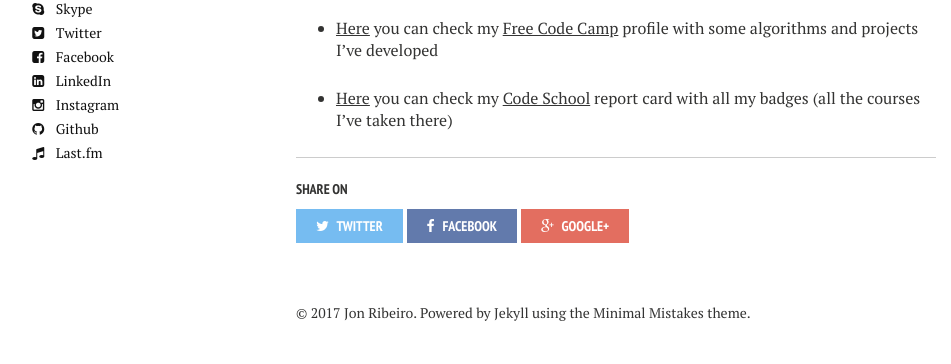
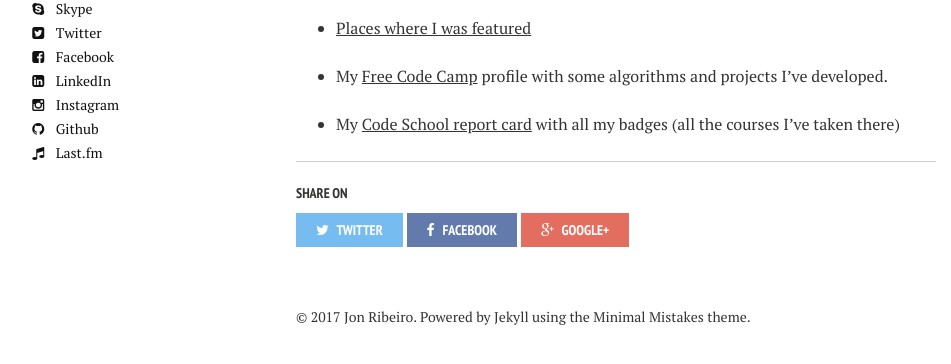
Before and after one commit to jonathas/jonathas.github.io, a Jekyll site: the page built from curriculum-vitae/index.md, in a window 1280 px wide, cut to the strip 835-1210 px from the top of the page. Shown: the top 364 px of the strip, without its empty margins (24-975 px from the left). Built offline with Jekyll 4.4.1, drawn with Linux system fonts in a browser that asks for light colours; nearby versions of some CDN libraries.

Commit message:
Updated the curriculum page

```diff
--- a/curriculum-vitae/index.md
+++ b/curriculum-vitae/index.md
@@ -15,7 +15,8 @@ image:
 
 <iframe src="https://drive.google.com/embeddedfolderview?id=0Byw5aA8CsYXmfmpKQmV4aVFOYXFCaFE3T3dhaDdwTDVVNk5sSDlRdTMzMk9tVHhTemJDVFU#list" width="650" height="220" frameBorder="0">Unfortunately your browser doesn't support this object. Please access <a href="https://drive.google.com/embeddedfolderview?id=0Byw5aA8CsYXmfmpKQmV4aVFOYXFCaFE3T3dhaDdwTDVVNk5sSDlRdTMzMk9tVHhTemJDVFU#list">this link</a> to view it's content</iframe>
 
-* [Here](http://www.freecodecamp.com/jonathas) you can check my [Free Code Camp](http://www.freecodecamp.com) profile with some algorithms and projects I've developed
+* [Places where I was featured](https://twitter.com/i/moments/923641611090825217)
 
+* My [Free Code Camp](http://www.freecodecamp.com/jonathas) profile with some algorithms and projects I've developed.
 
-* [Here](https://www.codeschool.com/users/1123575) you can check my [Code School](https://www.codeschool.com) report card with all my badges (all the courses I've taken there)
+* My [Code School report card](https://www.codeschool.com/users/1123575) with all my badges (all the courses I've taken there)
```
